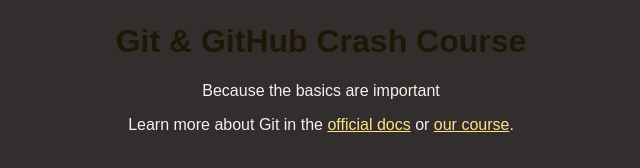
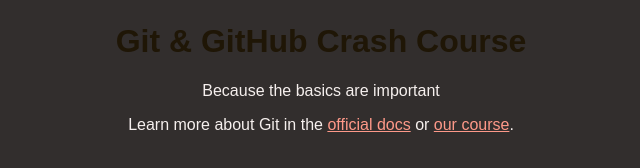
Before and after one commit to akupheaws/GitHub-Actions, a plain HTML site: page index.html in a window 1280 px wide. Shown: the part 146-314 px from the top of the page, without its empty margins (319-959 px from the left). Drawn offline with Linux system fonts and the light colour scheme.

Commit message:
change color of links

```diff
--- a/styles.css
+++ b/styles.css
@@ -21,5 +21,5 @@ h1 {
 }
 
 a {
-  color: #fee389;
+  color: #fe9989;
 }
```
